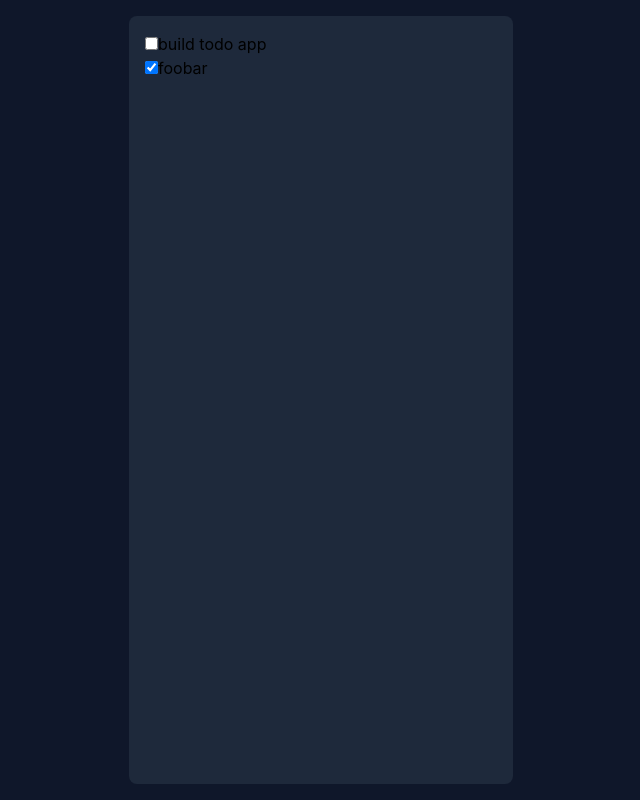
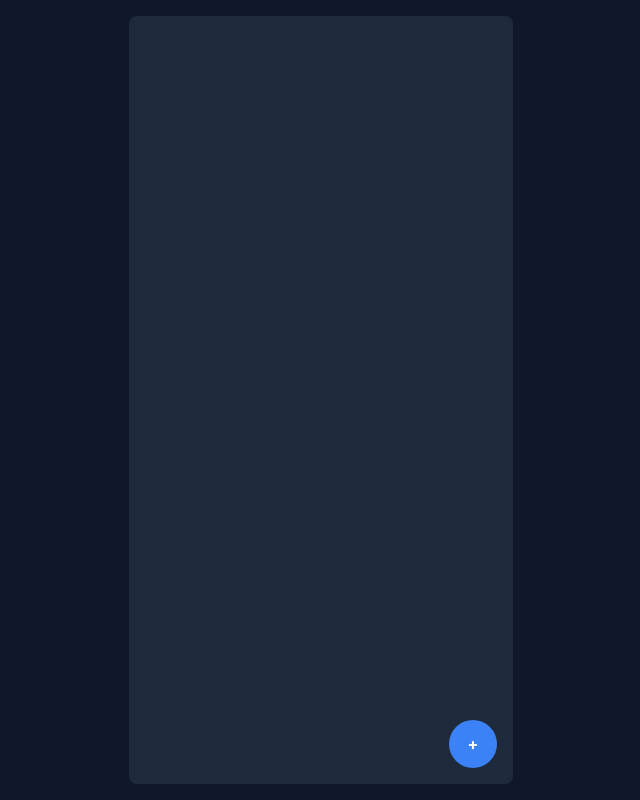
Before and after one commit to jeroenknol/todo, a Next.js app: page / in a window 1280 px wide. Shown: the whole page, without its empty margins (319-959 px from the left). Built offline with nearby package versions, Linux system fonts and the light colour scheme.

Commit message:
added add todo functionality

```diff
--- a/components/Todo.tsx
+++ b/components/Todo.tsx
@@ -1,5 +1,10 @@
-import React from 'react';
-import { TodoType } from './Todos';
+import React, { useState } from 'react';
+
+export type TodoType = {
+  id: string;
+  title: string;
+  completed: boolean;
+};
 
 interface Props {
   todo: TodoType;
@@ -8,15 +13,21 @@ interface Props {
 
 export const Todo: React.FC<Props> = ({ todo, toggleComplete }) => {
   const { id, title, completed } = todo;
+  const [innerTitle, setInnerTitle] = useState(title);
 
   return (
-    <div>
+    <div className='flex items-center'>
       <input
+        className='h-4 w-4 accent-slate-700'
         type='checkbox'
         checked={completed}
         onChange={() => toggleComplete(id)}
       />
-      {title}
+      <input
+        value={innerTitle}
+        onChange={(e) => setInnerTitle(e.target.value)}
+        className='ml-2 py-1 px-2 w-full bg-transparent focus:bg-slate-600 hover:bg-slate-700 focus:outline-none text-white rounded-sm'
+      />
     </div>
   );
 };
--- /dev/null
+++ b/components/TodosComponent.tsx
@@ -0,0 +1,45 @@
+import { useState, useCallback } from 'react';
+import { Todo, TodoType } from './Todo';
+import { v4 as uuidv4 } from 'uuid';
+
+const todoFactory = () => ({
+  id: uuidv4(),
+  title: '',
+  completed: false,
+});
+
+const Todos = () => {
+  const [todos, setTodos] = useState<TodoType[]>([]);
+
+  const addNewTodo = () => {
+    setTodos((currentTodos) => [todoFactory(), ...currentTodos]);
+  };
+
+  const toggleCompleted = useCallback((id: string) => {
+    setTodos((currentTodos) => {
+      return currentTodos.map((currentTodo) => {
+        if (currentTodo.id !== id) {
+          return currentTodo;
+        }
+        return { ...currentTodo, completed: !currentTodo.completed };
+      });
+    });
+  }, []);
+
+  return (
+    <main className='w-96 h-[768px] bg-slate-800 rounded-lg p-4 relative'>
+      {todos.map((todo) => (
+        <Todo key={todo.id} todo={todo} toggleComplete={toggleCompleted} />
+      ))}
+
+      <button
+        onClick={addNewTodo}
+        className='absolute bottom-4 right-4 w-12 h-12 flex items-center font-bold justify-center rounded-full bg-blue-500 text-white font-xl'
+      >
+        +
+      </button>
+    </main>
+  );
+};
+
+export default Todos;
--- a/components/todos.tsx
+++ /dev/null
@@ -1,46 +0,0 @@
-import { useState, useCallback } from 'react';
-import { Todo } from './Todo';
-
-export type TodoType = {
-  id: string;
-  title: string;
-  completed: boolean;
-};
-
-const mockTodos = [
-  {
-    id: 'a',
-    title: 'build todo app',
-    completed: false,
-  },
-  {
-    id: 'b',
-    title: 'foobar',
-    completed: true,
-  },
-];
-
-const Todos = () => {
-  const [todos, setTodos] = useState<TodoType[]>(mockTodos);
-
-  const toggleCompleted = useCallback((id: string) => {
-    setTodos((currentTodos) => {
-      return currentTodos.map((currentTodo) => {
-        if (currentTodo.id !== id) {
-          return currentTodo;
-        }
-        return { ...currentTodo, completed: !currentTodo.completed };
-      });
-    });
-  }, []);
-
-  return (
-    <main className='w-96 h-[768px] bg-slate-800 rounded-lg p-4'>
-      {todos.map((todo) => (
-        <Todo key={todo.id} todo={todo} toggleComplete={toggleCompleted} />
-      ))}
-    </main>
-  );
-};
-
-export default Todos;
--- a/package.json
+++ b/package.json
@@ -11,12 +11,14 @@
   "dependencies": {
     "next": "12.1.6",
     "react": "18.2.0",
-    "react-dom": "18.2.0"
+    "react-dom": "18.2.0",
+    "uuid": "^8.3.2"
   },
   "devDependencies": {
     "@types/node": "18.0.0",
     "@types/react": "18.0.14",
     "@types/react-dom": "18.0.5",
+    "@types/uuid": "^8.3.4",
     "autoprefixer": "^10.4.7",
     "eslint": "8.18.0",
     "eslint-config-next": "12.1.6",
--- a/pages/index.tsx
+++ b/pages/index.tsx
@@ -1,7 +1,7 @@
 import type { NextPage } from 'next';
 import dynamic from 'next/dynamic';
 
-const Todos = dynamic(() => import('../components/Todos'), {
+const Todos = dynamic(() => import('../components/TodosComponent'), {
   ssr: false,
 });
 
```
Also changed, not shown: 1 other file (tests, documents, lock files or other folders).
